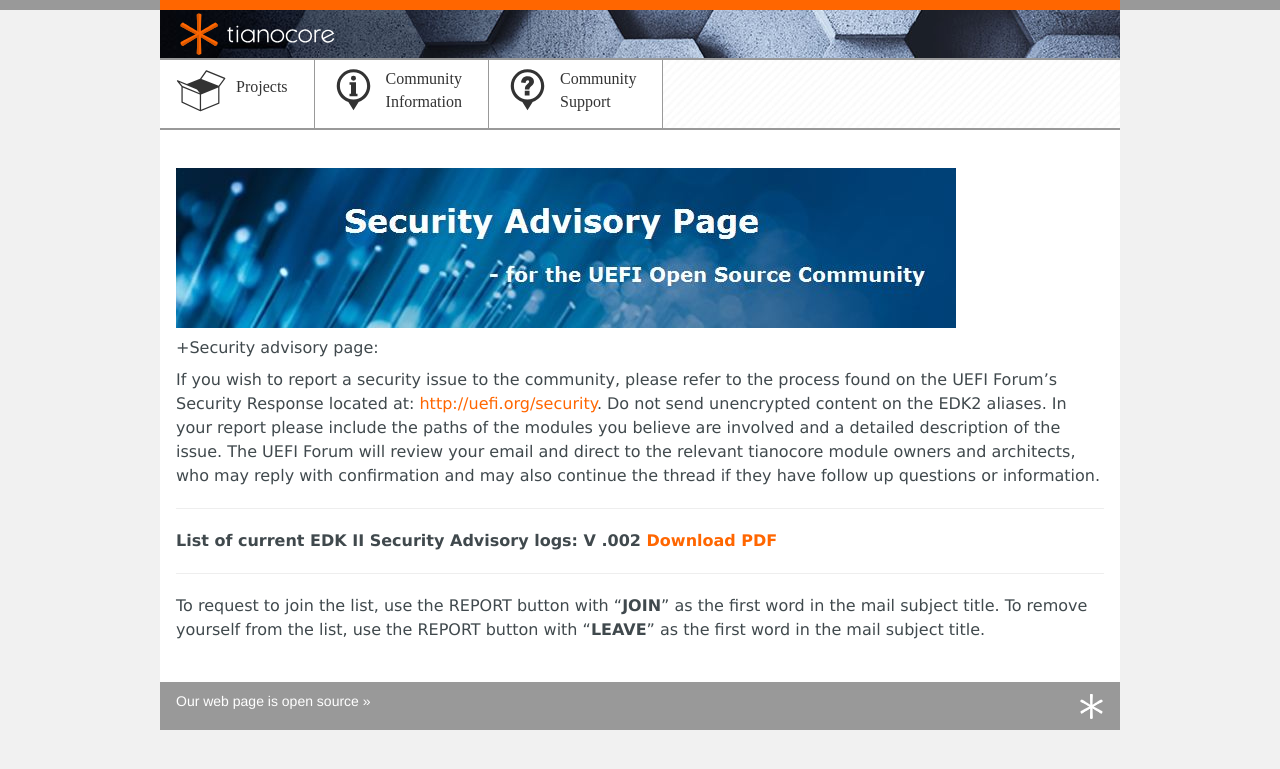
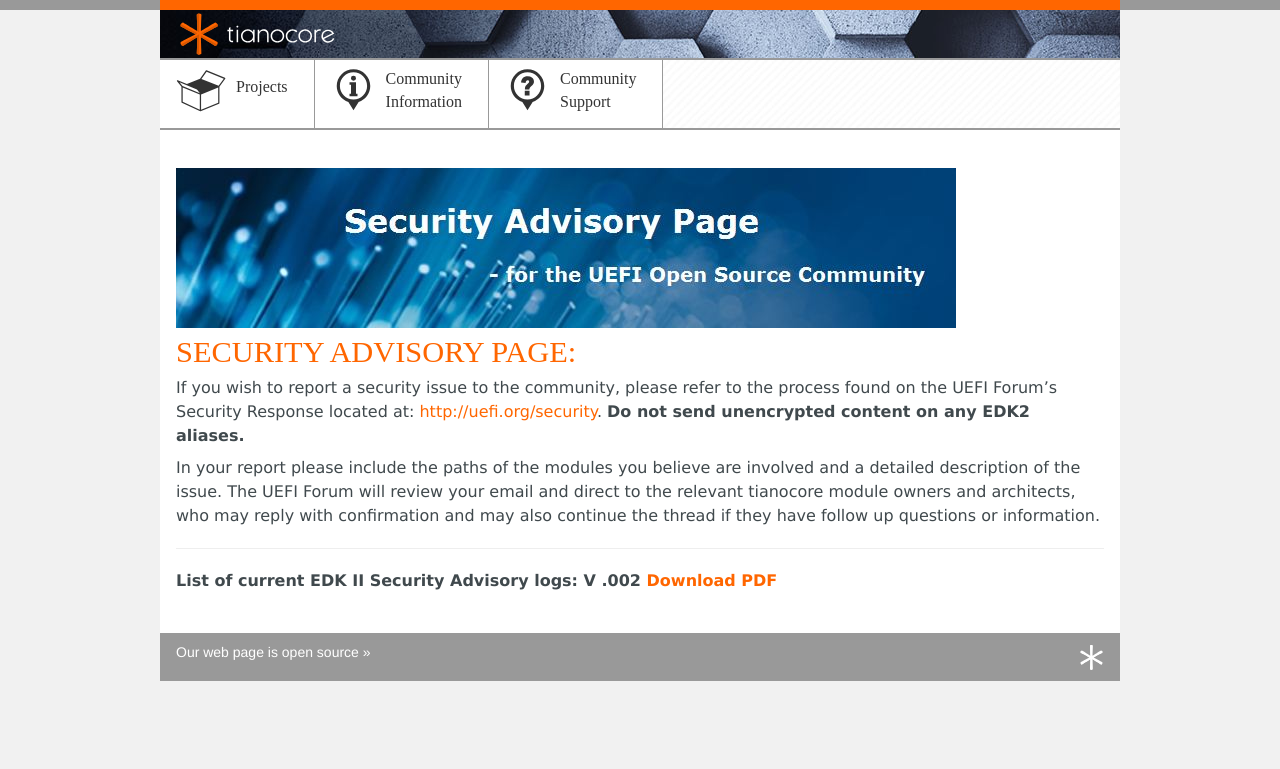
Before and after one commit to tianocore/tianocore.github.io, a Jekyll site: the page built from security/index.md, in a window 1280 px wide. Shown: the top 769 px of the page. Built offline with Jekyll 4.4.1, drawn with Linux system fonts in a browser that asks for light colours; nearby versions of some CDN libraries.

Commit message:
Update index.md

```diff
--- a/security/index.md
+++ b/security/index.md
@@ -5,14 +5,12 @@ title: Security
 {% include site-links.md %}
 <img src="{{baseurl}}/images/SecurityPix.JPG">
 
-+Security advisory page:
+Security advisory page:
+=======================
 
-If you wish to report a security issue to the community, please refer to the process found on the UEFI Forum's Security Response located at: [http://uefi.org/security](http://uefi.org/security).  Do not send unencrypted content on the EDK2 aliases.  In your report please include the paths of the modules you believe are involved and a detailed description of the issue. The UEFI Forum will review your email and direct to the relevant tianocore module owners and architects, who may reply with confirmation and may also continue the thread if they have follow up questions or information.
+If you wish to report a security issue to the community, please refer to the process found on the UEFI Forum's Security Response located at: [http://uefi.org/security](http://uefi.org/security).  __Do not send unencrypted content on any EDK2 aliases.__
+
+In your report please include the paths of the modules you believe are involved and a detailed description of the issue. The UEFI Forum will review your email and direct to the relevant tianocore module owners and architects, who may reply with confirmation and may also continue the thread if they have follow up questions or information.
 
 ----
 <b>List of current EDK II Security Advisory logs:  V .002 <a href="{{edk2files}}/Security_Advisory/EDK%20II%20Security%20Advisory%20Log%20002.pdf/download"> Download PDF</a></b>
-
-----
-
-
-To request to join the list, use the REPORT button with "<b>JOIN</b>" as the first word in the mail subject title. To remove yourself from the list, use the REPORT button with "<b>LEAVE</b>" as the first word in the mail subject title.
```
